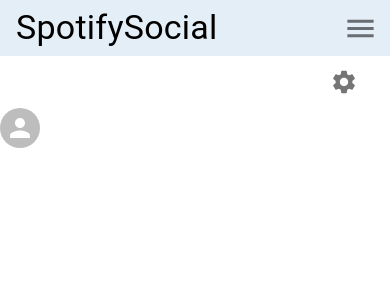
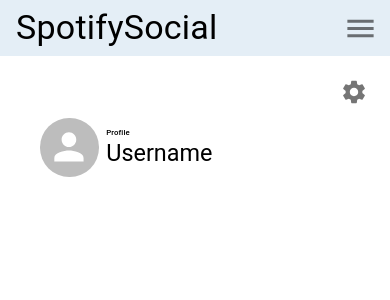
Before and after one commit to jrp9pte/ForgeSpotifyClone, a React (Create React App) app in the folder frontend/: page /profile in a window 390 px wide. Shown: the top 300 px of the page. Built offline with nearby package versions, Linux system fonts and the light colour scheme.

Commit message:
responsive view for avatar

```diff
--- a/frontend/src/Components/Profile/Profile.jsx
+++ b/frontend/src/Components/Profile/Profile.jsx
@@ -1,5 +1,5 @@
 import './profile.css';
-import { Stack, Box, IconButton, Avatar } from '@mui/material';
+import { Stack, Box, IconButton, Avatar, Typography } from '@mui/material';
 import SettingsIcon from '@mui/icons-material/Settings';
 
 function Profile() {
@@ -11,11 +11,13 @@
           <SettingsIcon fontSize="inherit"/>
         </IconButton>
       </Stack>
-      <Box>
-        <Avatar id='userAvatar'>
-
-        </Avatar>
-      </Box>
+      <Stack direction='row'>
+        <Avatar id='userAvatar' />
+        <Stack direction='column' justifyContent='center' alignItems='start'>
+          <Typography id='profileLabel' variant='h6'>Profile</Typography>
+          <Typography id='usernameLabel' variant='h3'>Username</Typography>
+        </Stack>
+      </Stack>
     </>
   );
 }
--- a/frontend/src/Components/Profile/profile.css
+++ b/frontend/src/Components/Profile/profile.css
@@ -1,3 +1,19 @@
 #settingsButton {
-    margin-right: 20px;
+    margin-right: 10px;
+    margin-top: 10px;
 }
+
+#userAvatar {
+    width: 15vw;
+    height: 15vw;
+    margin-left: 40px;
+    margin-right: 2vw;
+}
+
+#profileLabel {
+    font-size: calc(2vw);
+}
+
+#usernameLabel {
+    font-size: calc(6vw);
+}
```
